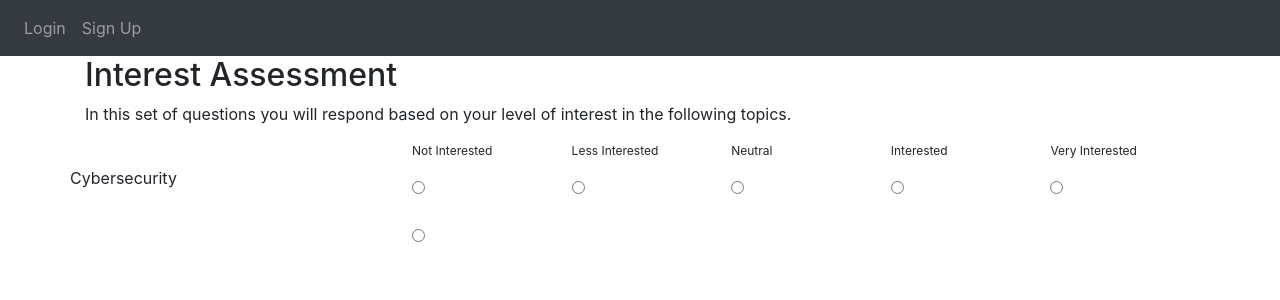
After one commit to tylerwong1/24168Team26, a Flask app: page /question1 in a window 1280 px wide. The commit adds this page. Shown: the top 300 px of the page. Run offline with Flask 2, Linux system fonts and the light colour scheme; some libraries are stand-ins or nearby versions.

Commit message:
Question and Home updates

```diff
--- a/gator path/website/auth.py
+++ b/gator path/website/auth.py
@@ -61,3 +61,7 @@ def sign_up():
             return redirect(url_for('views.home'))
 
     return render_template("sign_up.html", user=current_user)
+
+@auth.route('/question1', methods=['GET', 'POST'])
+def question1():
+    return render_template("question1.html", user=current_user)
--- /dev/null
+++ b/gator path/website/templates/question1.html
@@ -0,0 +1,91 @@
+{% extends "base.html" %}
+{% block title %}Assessment{% endblock %}
+{% block content %}
+<form method="POST">
+<html>
+<head>
+<style>
+
+.column {
+    float: left;
+}
+
+.one {
+    width: 30%;
+}
+
+.two {
+  width: 14%;
+}
+
+.three {
+    width: 14%;
+}
+
+.four {
+    width: 14%;
+}
+
+.five {
+    width: 14%;
+}
+
+.six {
+    width: 14%;
+}
+
+.labels {
+  font-size: 12px;
+}
+
+</style>
+</head>
+  <body>
+    <h2>Interest Assessment</h2>
+    <p>In this set of questions you will respond based on your level of interest in the following topics.</p>
+
+    <section>
+      <div class="row">
+        <div class="column one">
+          <br>
+          <p>Cybersecurity<p>
+        </div>
+        <div class="column two">
+          <div class="labels">
+            <p>Not Interested<p>
+          </div>
+          <INPUT TYPE="Radio" Name="Rank" ID="R1" Value="1">
+          <br>
+          <br>
+          <INPUT TYPE="Radio" Name="Rank" ID="R1" Value="1">
+        </div>
+        <div class="column three">
+          <div class="labels">
+            <p>Less Interested<p>
+          </div>
+          <INPUT TYPE="Radio" Name="Rank" ID="R2" Value="2">
+        </div>
+        <div class="column four">
+          <div class="labels">
+            <p>Neutral<p>
+          </div>
+          <INPUT TYPE="Radio" Name="Rank" ID="R3" Value="3">
+        </div>
+        <div class="column five">
+          <div class="labels">
+            <p>Interested<p>
+          </div>
+          <INPUT TYPE="Radio" Name="Rank" ID="R4" Value="4">
+        </div>
+        <div class="column six">
+          <div class="labels">
+            <p>Very Interested<p>
+          </div>
+          <INPUT TYPE="Radio" Name="Rank" ID="R5" Value="5">
+        </div>
+      </div>
+    </section>
+  </body>
+  </html>
+</form>
+{% endblock %}
```
Also changed, not shown: gator path/website/templates/home.html (+46 -16 lines), gator path/website/database.db.
